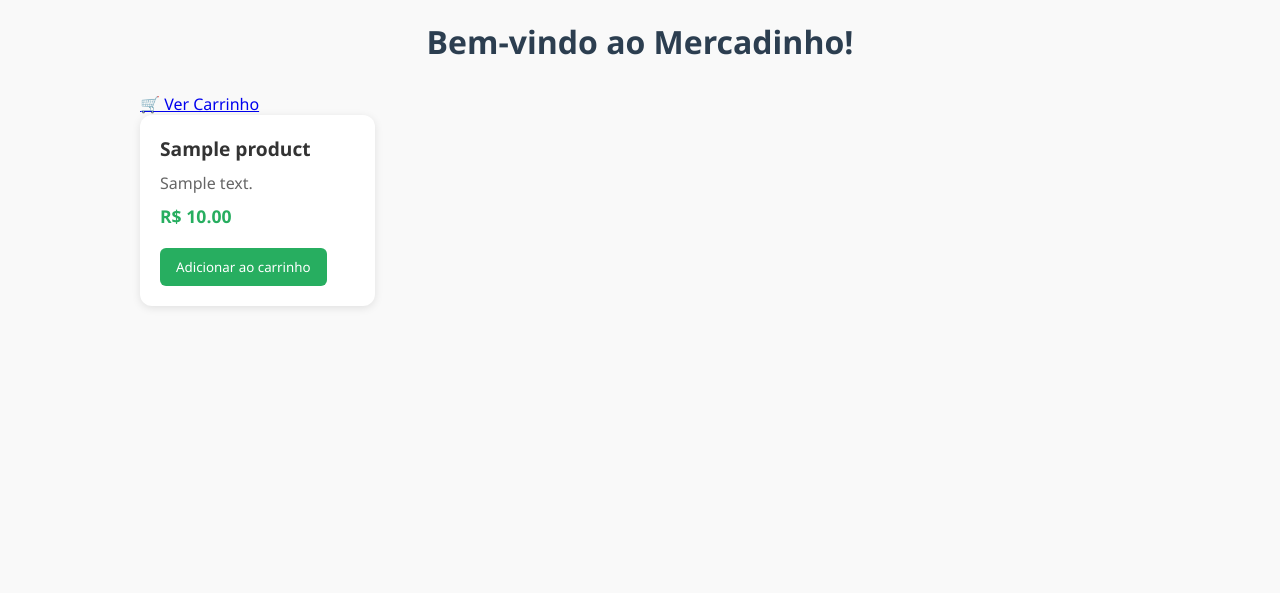
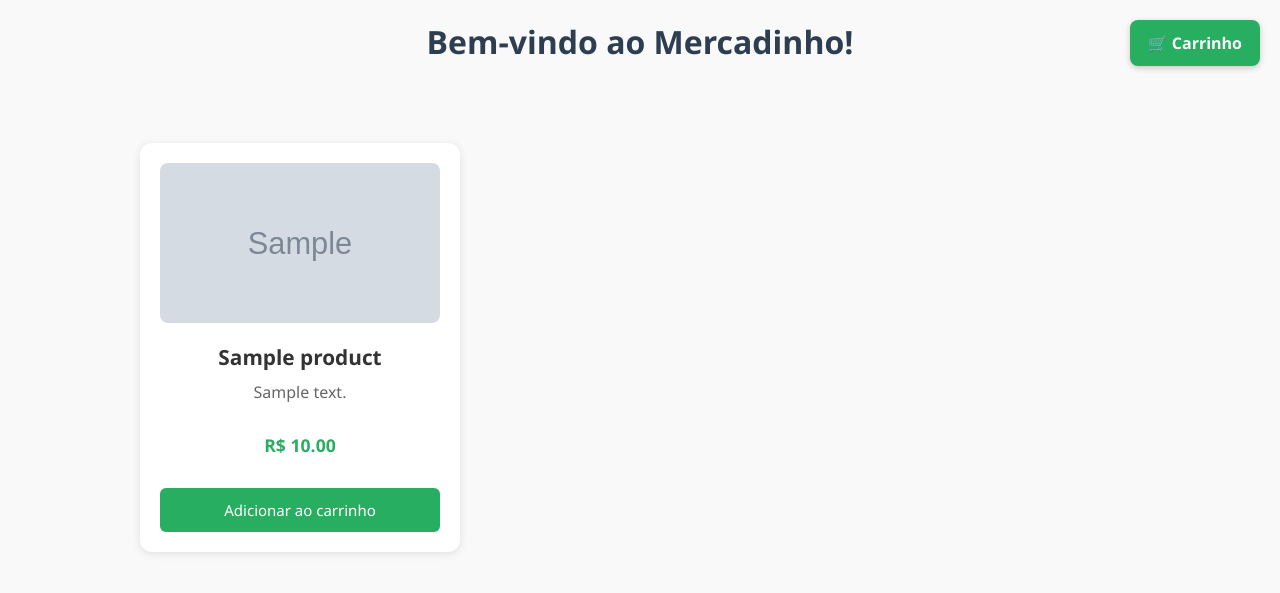
Before and after one commit to GabrielCst011/projeto-mercadinho, a Flask app: page / in a window 1280 px wide. Shown: the top 593 px of the page. Run offline with Flask 3, Linux system fonts and the light colour scheme; tables that the repository leaves empty hold one stand-in row (values such as "Sample post"); grey boxes marked "Sample" are stand-in pictures.

Commit message:
Atualizacao

```diff
--- a/static/styles.css
+++ b/static/styles.css
@@ -1,3 +1,4 @@
+/* Reset básico e fonte */
 * {
   margin: 0;
   padding: 0;
@@ -6,101 +7,115 @@
 }
 
 body {
-  background-color: #f5f5f5;
+  background-color: #f9f9f9;
   color: #333;
   padding: 20px;
 }
 
+/* Container centralizado */
 .container {
   max-width: 1000px;
   margin: 0 auto;
 }
 
+/* Título */
 h1 {
   text-align: center;
   margin-bottom: 30px;
   color: #2c3e50;
 }
 
+/* Link do carrinho fixo no topo direito */
+.carrinho-link {
+  position: fixed;
+  top: 20px;
+  right: 20px;
+  background-color: #27ae60;
+  color: white;
+  padding: 12px 18px;
+  border-radius: 8px;
+  font-weight: bold;
+  font-size: 16px;
+  text-decoration: none;
+  box-shadow: 0 2px 6px rgba(0,0,0,0.2);
+  transition: background-color 0.3s ease;
+  z-index: 1000;
+  display: flex;
+  align-items: center;
+  gap: 8px;
+  cursor: pointer;
+}
+
+.carrinho-link:hover {
+  background-color: #219150;
+}
+
+/* Grid dos produtos */
 .products {
   display: grid;
-  grid-template-columns: repeat(auto-fit, minmax(250px, 1fr));
+  grid-template-columns: repeat(auto-fill, minmax(250px, 1fr));
   gap: 20px;
+  margin-top: 80px; /* espaço para o link fixo do carrinho */
 }
 
+/* Card do produto */
 .product {
   background-color: white;
   border-radius: 12px;
   box-shadow: 0 2px 8px rgba(0, 0, 0, 0.1);
   padding: 20px;
   transition: transform 0.2s ease;
+  text-align: center;
 }
 
 .product:hover {
   transform: translateY(-5px);
 }
 
+/* Imagem do produto */
+.product img {
+  width: 100%;
+  height: 160px;
+  object-fit: cover;
+  border-radius: 8px;
+  margin-bottom: 15px;
+}
+
+/* Nome do produto */
 .product h2 {
-  font-size: 1.2rem;
+  font-size: 1.3rem;
   color: #333;
   margin-bottom: 10px;
 }
 
+/* Descrição */
 .product p {
   color: #666;
-  margin-bottom: 10px;
+  margin-bottom: 12px;
+  min-height: 40px; /* para cards alinharem melhor */
 }
 
+/* Preço */
 .product .price {
   font-size: 1.1rem;
   font-weight: bold;
   color: #27ae60;
+  margin-bottom: 15px;
 }
 
+/* Botão */
 button {
   background-color: #27ae60;
   color: white;
   border: none;
-  padding: 10px 16px;
+  padding: 12px 18px;
   border-radius: 6px;
   cursor: pointer;
-  margin-top: 10px;
+  font-size: 15px;
   transition: background 0.3s ease;
+  width: 100%;
 }
 
 button:hover {
   background-color: #219150;
 }
-
-body {
-    font-family: Arial, sans-serif;
-    background-color: #f9f9f9;
-    margin: 0;
-    padding: 20px;
-}
-
-.products {
-    display: grid;
-    grid-template-columns: repeat(auto-fill, minmax(200px, 1fr));
-    gap: 20px;
-}
-
-.product-card {
-    background: white;
-    border-radius: 8px;
-    box-shadow: 0 2px 8px rgba(0,0,0,0.1);
-    overflow: hidden;
-    text-align: center;
-    padding-bottom: 10px;
-}
-
-.product-card img {
-    width: 100%;
-    height: 150px;
-    object-fit: cover;
-}
-
-.price {
-    color: green;
-    font-weight: bold;
-}
--- a/templates/index.html
+++ b/templates/index.html
@@ -8,10 +8,10 @@
 <body>
   <div class="container">
     <h1>Bem-vindo ao Mercadinho!</h1>
-    <a href="/carrinho" class="carrinho-link">🛒 Ver Carrinho</a>
     <div class="products">
       {% for product in products %}
       <div class="product">
+  <img src="{{ product.image_url }}" alt="{{ product.name }}" class="product-image">
   <h2>{{ product.name }}</h2>
   <p>{{ product.description }}</p>
   <p class="price">R$ {{ "%.2f"|format(product.price) }}</p>
@@ -19,6 +19,7 @@
     Adicionar ao carrinho
   </button>
 </div>
+
       {% endfor %}
     </div>
   </div>
@@ -32,4 +33,6 @@
     }
   </script>
 </body>
+<a href="/carrinho" class="carrinho-link">🛒 Carrinho</a>
+
 </html>
```
Lines whose indentation alone changed are shown as unchanged.
